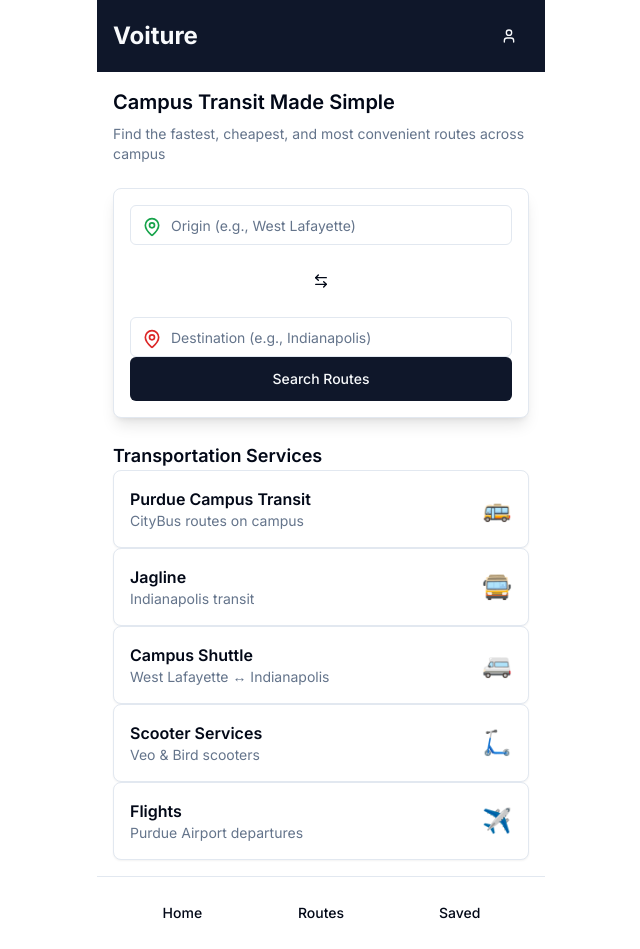
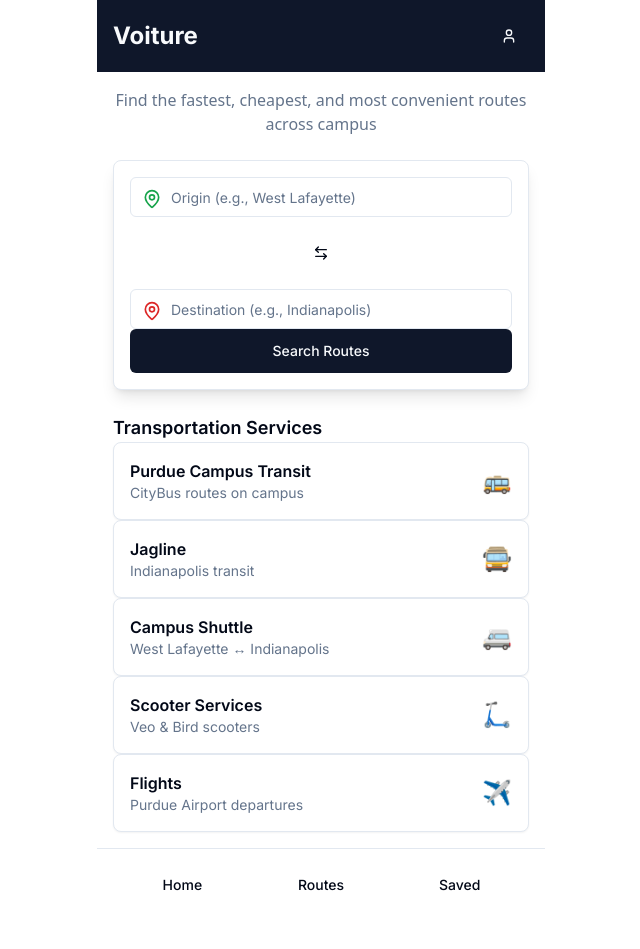
Before and after one commit to HungryCash/Voiture, a Next.js app: page / in a window 1280 px wide. Shown: the whole page, without its empty margins (319-959 px from the left). After the commit the page ends 921 px from the top, so only its background shows below. Built offline with nearby package versions, Linux system fonts and the light colour scheme.

Commit message:
removed slogan and changed font, added basic comments at top

```diff
--- a/app/page.tsx
+++ b/app/page.tsx
@@ -1,3 +1,9 @@
+/**
+ * Home page
+ *
+ * TODO: prompt a use current location button on clicking origin search bar
+*/
+
 "use client";
 
 import { useState } from "react";
@@ -32,8 +38,8 @@
       {/* Main Content */}
       <main className="flex-1 p-4">
         <div className="mb-6">
-          <h2 className="text-xl font-semibold mb-2">Campus Transit Made Simple</h2>
-          <p className="text-muted-foreground text-sm">
+          {/* <h2 className="text-xl font-semibold mb-2">Campus Transit Made Simple</h2> */}
+          <p className="text-muted-foreground text-m font-sans text-center">
             Find the fastest, cheapest, and most convenient routes across campus
           </p>
         </div>
--- a/app/routes/page.tsx
+++ b/app/routes/page.tsx
@@ -1,3 +1,7 @@
+/**
+ * Routes page
+ */
+
 "use client";
 
 import { useState } from "react";
```
Also changed, not shown: package.json (line endings or trailing spaces), 1 other file (tests, documents, lock files or other folders).
